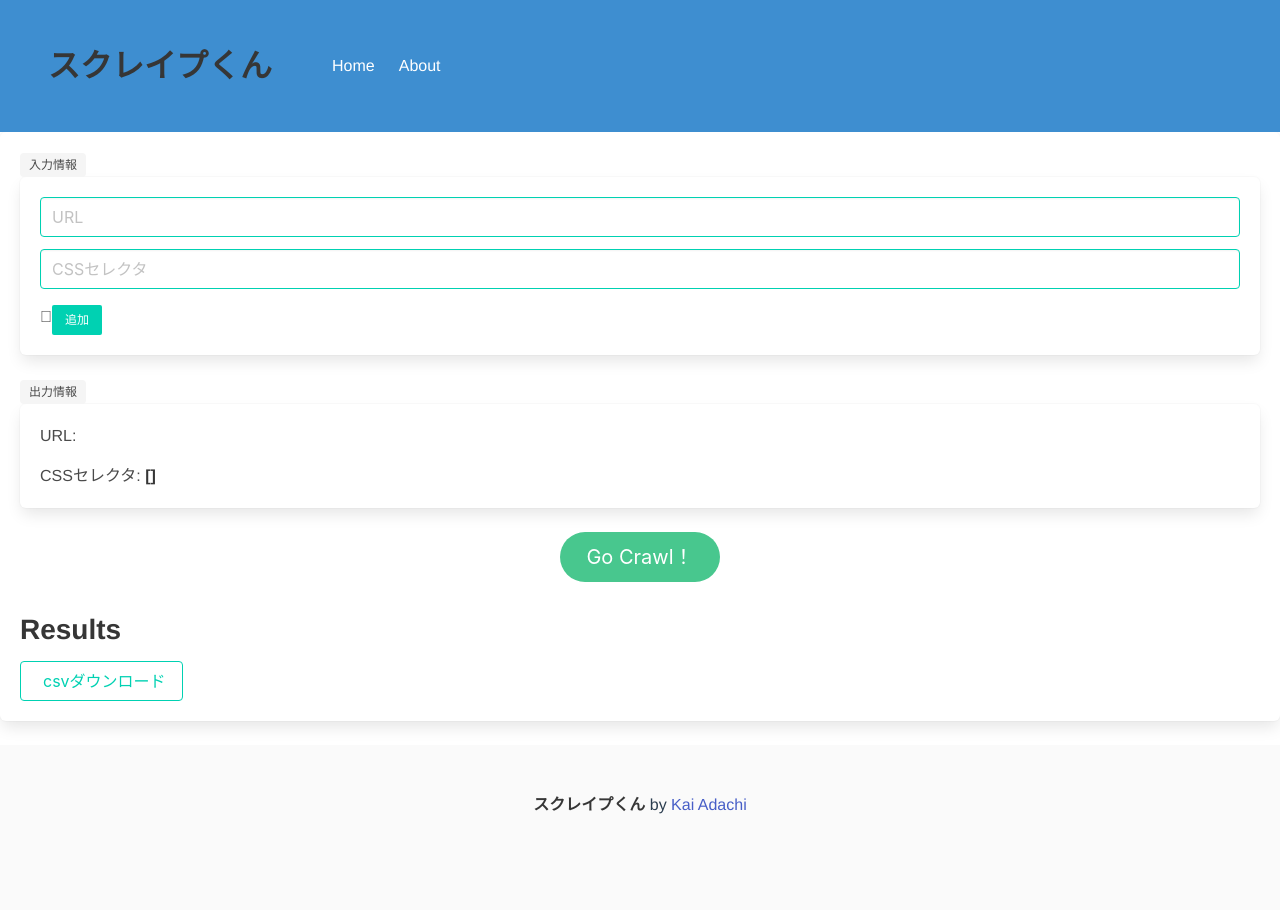
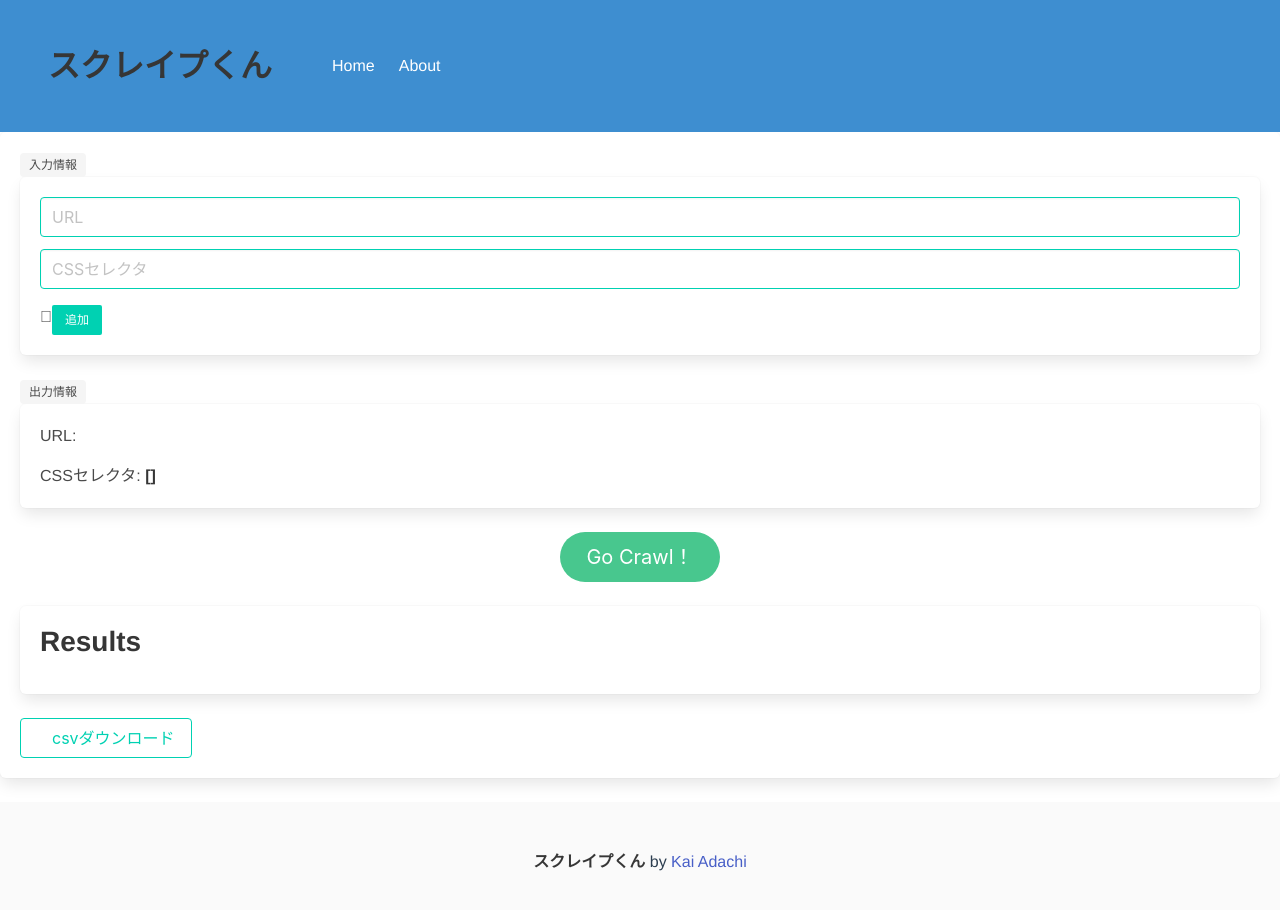
Before and after one commit to kaiadachi/flask_vue, a Vue app in the folder frontend/: page / in a window 1280 px wide. Shown: the top 910 px of the page. Built offline with nearby package versions, Linux system fonts and the light colour scheme; some icons are missing.

Commit message:
done home

```diff
--- a/frontend/src/views/Home.vue
+++ b/frontend/src/views/Home.vue
@@ -30,15 +30,17 @@
 			<p>URL: <strong>{{formData.url}}</strong></p>
 			<p>CSSセレクタ: <strong>{{formData.cssSelectors}}</strong></p>
 		</div>
-		<div class="has-text-centered">
+
+		<div class="has-text-centered go-crawl">
 			<input type="submit" value="Go Crawl！" class="button is-success is-rounded is-medium">
 		</div>
 
-
+		<div class="box">
 			<h2>Results</h2>
 			<ul>
 				<li v-for="result in results">{{result}}</li>
 			</ul>
+		</div>
 
 		<button v-on:click.prevent="downloadCSV" class="button is-primary is-outlined">
 			<span class="icon">
@@ -101,6 +103,11 @@ export default {
 	}
 }
 </script>
-<style>
-
+<style lang="scss" scoped>
+.button .icon:first-child:last-child {
+    margin-right: 0;
+}
+.go-crawl {
+    margin-bottom: 1.5rem;
+}
 </style>
```
Lines whose indentation alone changed are shown as unchanged.
